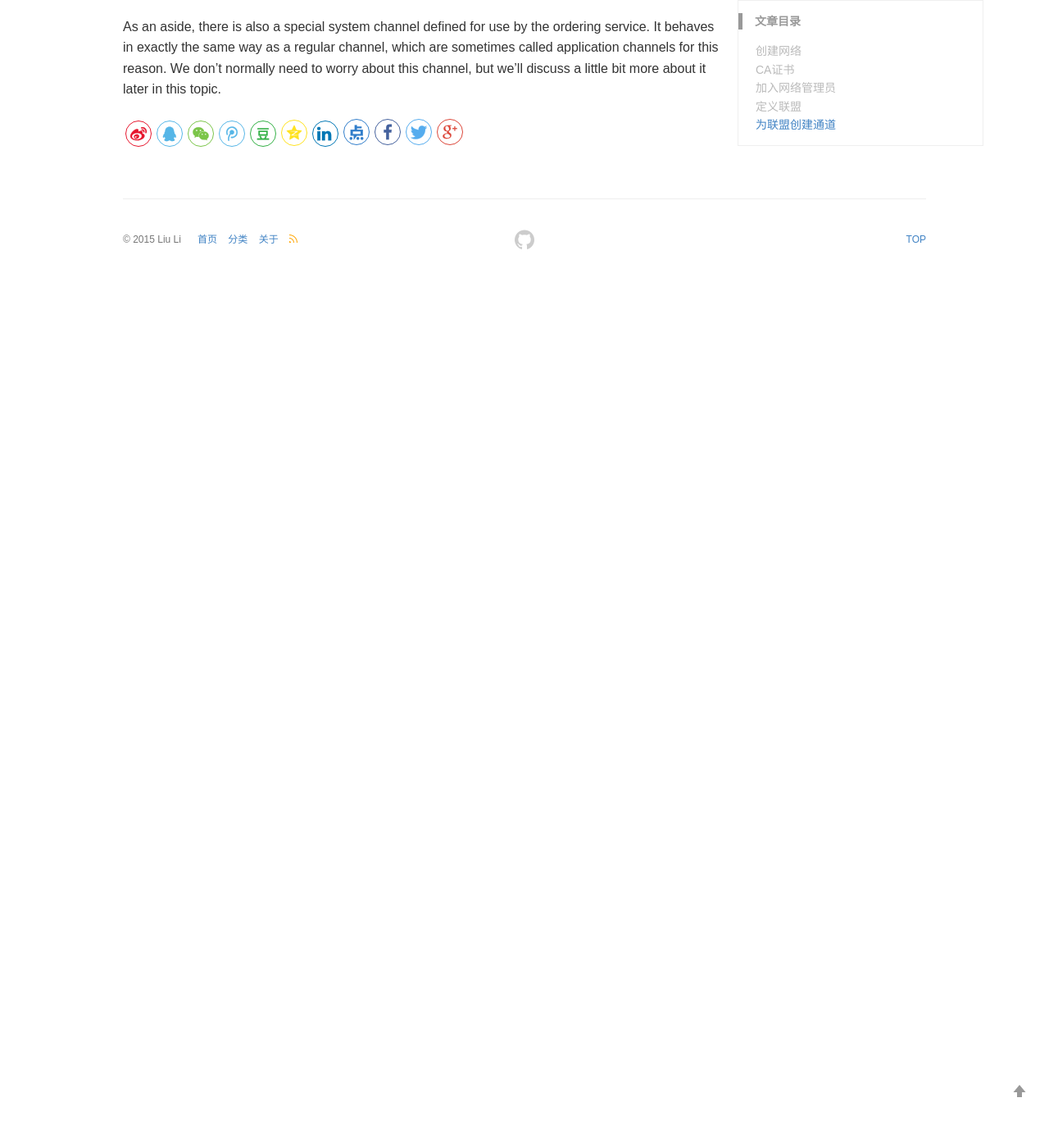
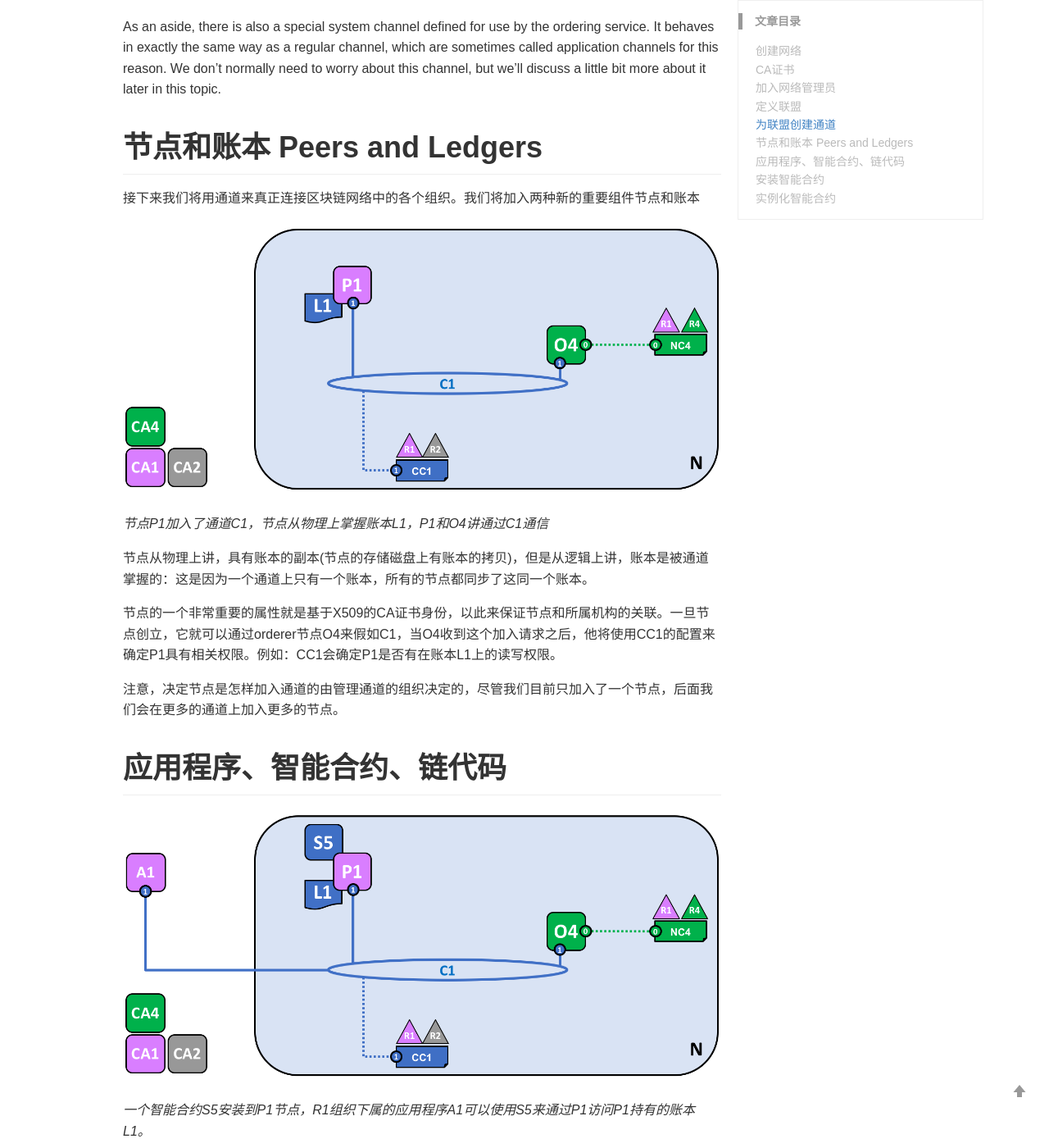
Before and after one commit to nox60/nox60.github.io, a Jekyll site: the page built from _posts/2019-7-30-Hyperledger-blockchain-network.md, in a window 1280 px wide and 1400 px high, scrolled down 5366 px. Shown: the whole window at 82% size. Built offline with Jekyll 4.4.1, drawn with Linux system fonts in a browser that asks for light colours; our own code applies the rules of GitHub Pages for plain Markdown files; comment, search, counter and statistics services are not loaded; before the commit the page ends 5707 px from its top, so only the background shows below that; some of the changed text lies outside the part shown.

Commit message:
Update files

```diff
--- a/_posts/2019-7-30-Hyperledger-blockchain-network.md
+++ b/_posts/2019-7-30-Hyperledger-blockchain-network.md
@@ -80,3 +80,37 @@ Even though channel C1 is a part of the network N, it is quite distinguishable f
 We can also see that once a channel has been created, it is in a very real sense “free from the network”. It is only organizations that are explicitly specified in a channel configuration that have any control over it, from this time forward into the future. Likewise, any updates to network configuration NC4 from this time onwards will have no direct effect on channel configuration CC1; for example if consortia definition X1 is changed, it will not affect the members of channel C1. Channels are therefore useful because they allow private communications between the organizations constituting the channel. Moreover, the data in a channel is completely isolated from the rest of the network, including other channels.
 
 As an aside, there is also a special system channel defined for use by the ordering service. It behaves in exactly the same way as a regular channel, which are sometimes called application channels for this reason. We don’t normally need to worry about this channel, but we’ll discuss a little bit more about it later in this topic.
+
+# 节点和账本 Peers and Ledgers
+接下来我们将用通道来真正连接区块链网络中的各个组织。我们将加入两种新的重要组件节点和账本
+
+![avatar](/images/posts/hyperledger/network.diagram.5.png)
+
+*节点P1加入了通道C1，节点从物理上掌握账本L1，P1和O4讲通过C1通信*
+
+节点从物理上讲，具有账本的副本(节点的存储磁盘上有账本的拷贝)，但是从逻辑上讲，账本是被通道掌握的：这是因为一个通道上只有一个账本，所有的节点都同步了这同一个账本。
+
+节点的一个非常重要的属性就是基于X509的CA证书身份，以此来保证节点和所属机构的关联。一旦节点创立，它就可以通过orderer节点O4来假如C1，当O4收到这个加入请求之后，他将使用CC1的配置来确定P1具有相关权限。例如：CC1会确定P1是否有在账本L1上的读写权限。
+
+注意，决定节点是怎样加入通道的由管理通道的组织决定的，尽管我们目前只加入了一个节点，后面我们会在更多的通道上加入更多的节点。
+
+# 应用程序、智能合约、链代码
+
+![avatar](/images/posts/hyperledger/network.diagram.6.png)
+
+*一个智能合约S5安装到P1节点，R1组织下属的应用程序A1可以使用S5来通过P1访问P1持有的账本L1。*
+
+A1可以通过C1来连接特定的网络资源，在上图的例子中，A1可以连接P1节点和排序节点O4，另外要注意到，通道在通信过程中承担消息中心的职责。尽管A1应用程序在网络之外，依然可以连接到通道C1上。
+
+从上面图中，看起来A1可以直接通过P1连接到L1，但是实际上，所有的程序连接都是通过智能合约代码来实现的：上图中是S5，S5给A1提供了对账本进行查询和更新的接口，简而言之，S5是客户端程序A1和账本L1之间的中介。
+
+智能合约代码是由各机构的开发人员为了实现业务需求专门开发的业务逻辑代码，智能合约代码的目标是生成交易信息，并且分发到区块链网络中，最终形成区块链上的记录信息。智能合约代码需要安装，然后实例化，才能生效。
+
+# 安装智能合约
+当开发工程师开发完智能合约代码之后，需要机构R1管理员安装到节点P1上。
+
+当一个机构在同一个通道上有多个节点时，只需要选择一个节点安装智能合约，不用在所有节点上都进行安装。
+
+# 实例化智能合约
+
+当智能合约安装之后，并没有真正的启用，只有实例化之后，智能合约才真正的能够被调用。实例化操作需要机构管理员进行操作。
```
Also changed, not shown: images/posts/hyperledger/network.diagram.5.png (added), images/posts/hyperledger/network.diagram.6.png (added).
